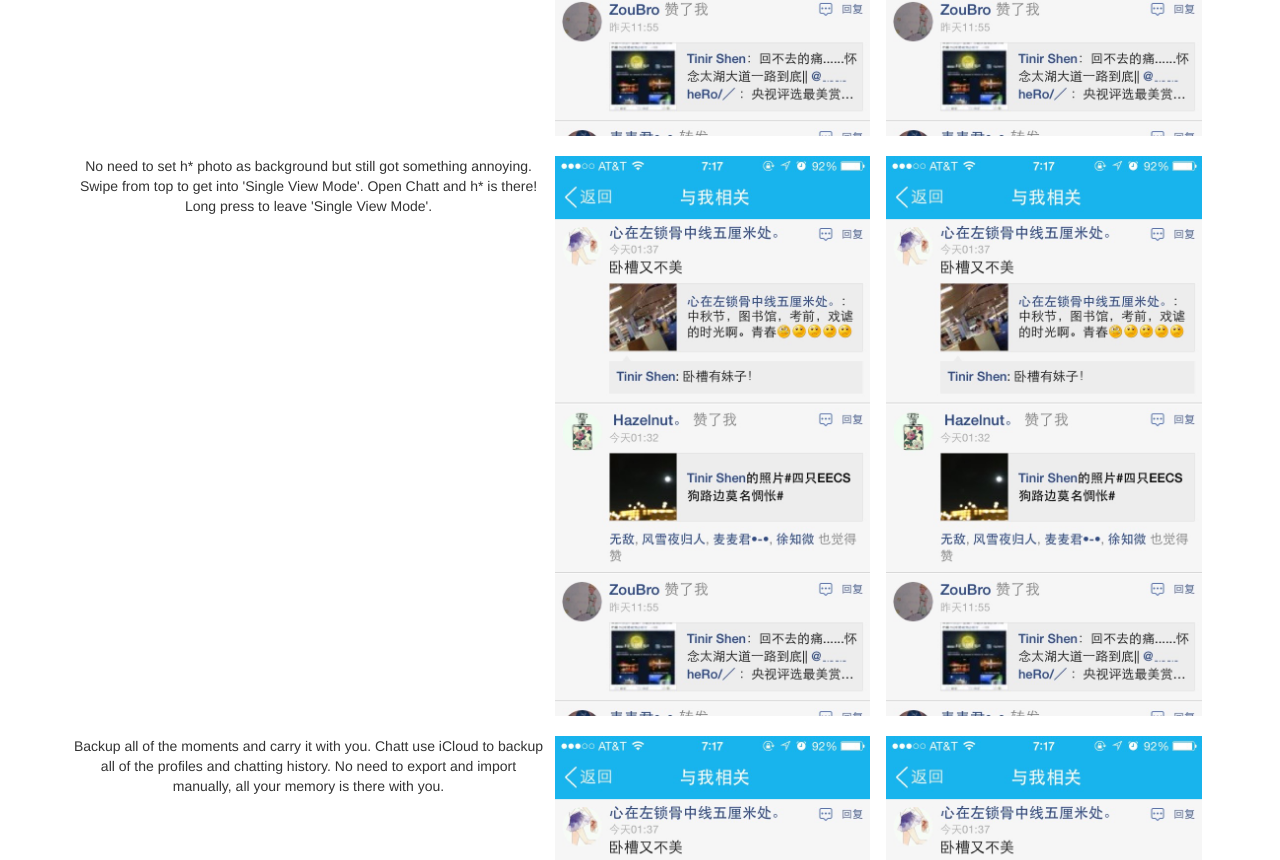
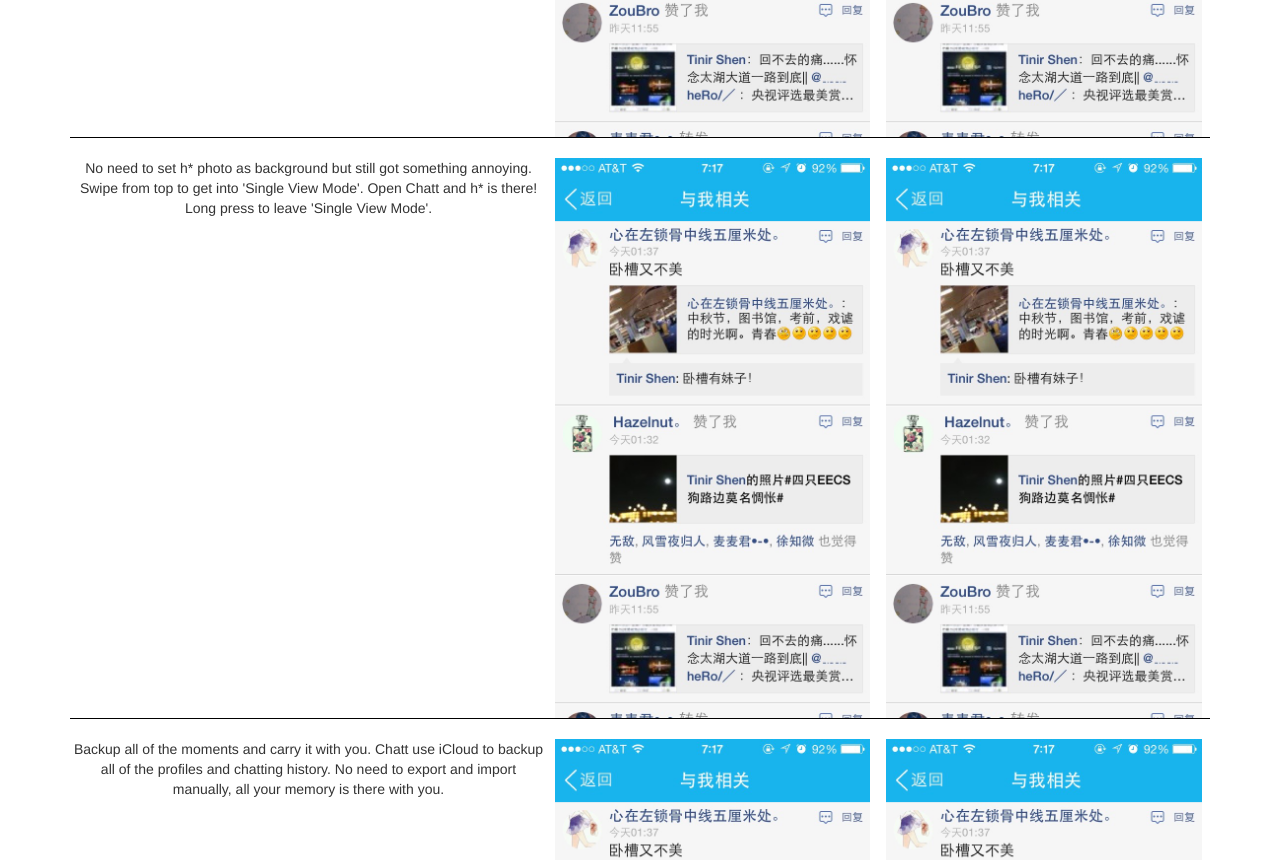
Before and after one commit to love4shen/love4shen.github.io, a plain HTML site: page ChatAppInfoPage/index.html in a window 1280 px wide. Shown: the part 1272-2132 px from the top of the page. Drawn offline with nearby package versions, Linux system fonts and the light colour scheme.

Commit message:
sample app intro page updated

```diff
--- a/ChatAppInfoPage/public/stylesheets/style.css
+++ b/ChatAppInfoPage/public/stylesheets/style.css
@@ -5,6 +5,7 @@
 section {
   overflow: hidden;
   margin: 20px auto;
+  border-bottom: 1px solid black;
 }
 
 #section_design__feature p {
```
